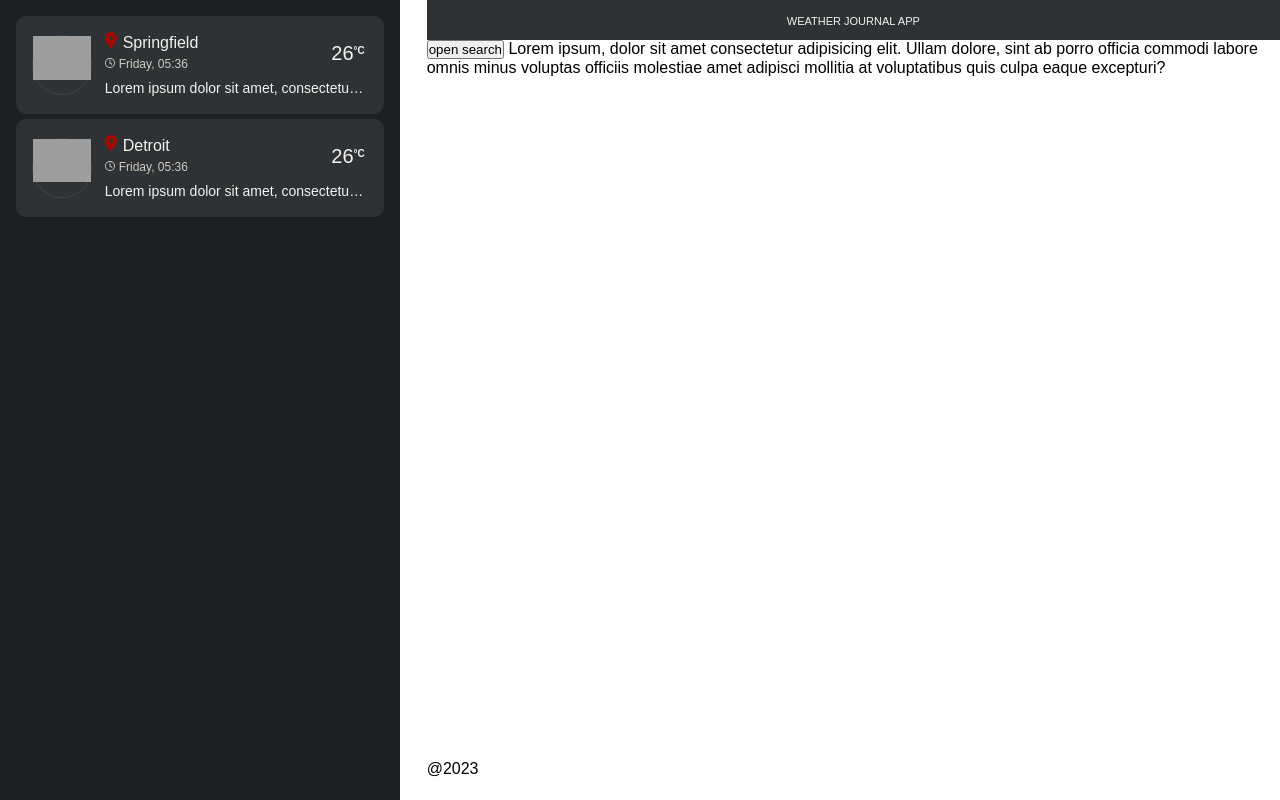
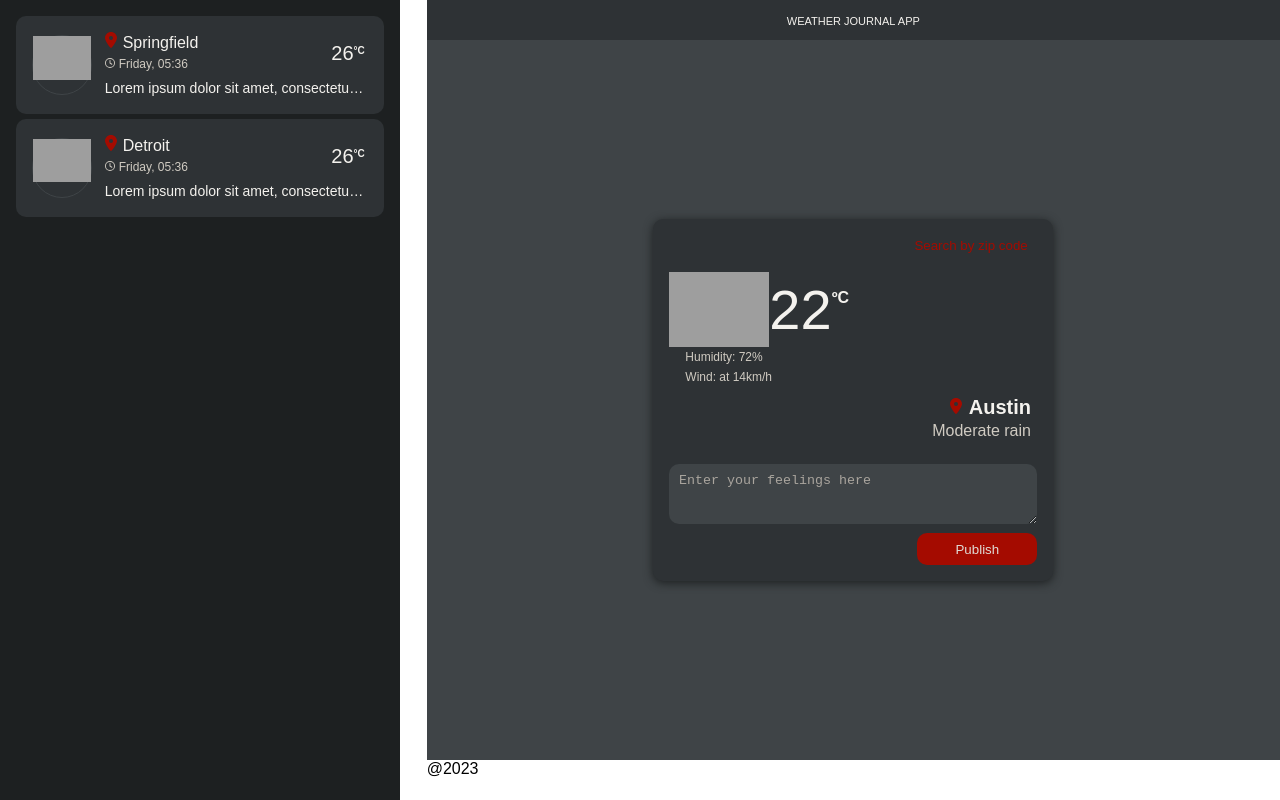
Before and after one commit to developmentpark/weather-journal-app, a website built with Parcel: page website/index.html in a window 1280 px wide. Built offline with nearby package versions, Linux system fonts and the light colour scheme; grey boxes are pictures that could not be loaded.

Commit message:
styling main & adding content

```diff
--- a/website/index.html
+++ b/website/index.html
@@ -114,11 +114,54 @@
         </div>
       </aside>
       <main>
-        <button id="search-box-opener">open search</button>
-        Lorem ipsum, dolor sit amet consectetur adipisicing elit. Ullam dolore,
-        sint ab porro officia commodi labore omnis minus voluptas officiis
-        molestiae amet adipisci mollitia at voluptatibus quis culpa eaque
-        excepturi?
+        <div class="card">
+          <button id="search-box-opener" class="button button_secondary">
+            Search by zip code
+          </button>
+
+          <div class="weather">
+            <div class="weather__header">
+              <img
+                class="weather__image"
+                src="https://openweathermap.org/img/wn/04d@2x.png"
+              />
+              <div class="weather__temp">
+                <div class="weather__temp-value">22</div>
+                <div class="weather__temp-unit">ºC</div>
+              </div>
+            </div>
+            <div class="weather__body">
+              <p class="weather__humidity">
+                Humidity: <span class="weather__humidity-value">72%</span>
+              </p>
+              <p class="weather__wind-speed">
+                Wind: at <span class="weather__wind-speed-value">14km/h</span>
+              </p>
+            </div>
+            <div class="weather__footer">
+              <div class="weather__city">
+                <svg class="icon icon_primary">
+                  <use xlink:href="./svg/icons.svg#location"></use>
+                </svg>
+                <span class="weather__city-value">Austin</span>
+              </div>
+              <p class="weather__desc">Moderate rain</p>
+            </div>
+          </div>
+
+          <div class="box-feeling">
+            <textarea
+              class="box-feeling__text-area textarea"
+              placeholder="Enter your feelings here"
+            ></textarea>
+            <button
+              id="publish"
+              class="box-feeling__publish-btn button button_primary"
+            >
+              Publish
+            </button>
+          </div>
+        </div>
       </main>
       <footer>@2023</footer>
 
--- a/website/styles/base.scss
+++ b/website/styles/base.scss
@@ -8,3 +8,21 @@ $gray-color_4: #aaa59e;
 $gray-color_5: #d0cbc2;
 $gray-color_6: #dfdbd5;
 $gray-color_7: #f4f2ee;
+
+.textarea,
+.input {
+  background-color: $gray-color_3;
+  color: $gray-color_7;
+  padding: 0.6rem;
+  border-radius: 10px;
+  border: none;
+
+  &::placeholder {
+    opacity: 1;
+    color: $gray-color_4;
+  }
+
+  &:focus {
+    outline: 0;
+  }
+}
--- /dev/null
+++ b/website/styles/card.scss
@@ -0,0 +1,85 @@
+.card {
+  margin: 2rem auto;
+  display: flex;
+  flex-direction: column;
+  gap: 1rem;
+  align-items: end;
+  padding: 1rem;
+  width: 400px;
+  border-radius: 10px;
+  background-color: $gray-color_2;
+  box-shadow: 0 2px 10px 0 $gray-color_1;
+
+  .weather {
+    width: 100%;
+  }
+
+  .box-feeling {
+    width: 100%;
+    display: flex;
+    flex-direction: column;
+    align-items: flex-end;
+    gap: 0.6rem;
+    background-color: $gray-color_2;
+
+    .box-feeling__text-area {
+      width: 100%;
+      height: 60px;
+    }
+  }
+}
+
+.weather {
+  .weather__header {
+    display: flex;
+    align-items: center;
+
+    .weather__temp {
+      display: flex;
+      color: $gray-color_7;
+
+      .weather__temp-unit {
+        position: relative;
+        top: 12px;
+        font-weight: bold;
+        font-size: 16px;
+      }
+
+      .weather__temp-value {
+        font-size: 3.5rem;
+      }
+    }
+
+    .weather__image {
+      width: 100px;
+    }
+  }
+
+  .weather__body {
+    padding-left: 1rem;
+    font-size: 12px;
+    line-height: 20px;
+    color: $gray-color_5;
+  }
+
+  .weather__footer {
+    display: flex;
+    flex-direction: column;
+    justify-content: space-between;
+    align-items: flex-end;
+    padding: 0.4rem;
+
+    .weather__city {
+      color: $gray-color_7;
+      font-size: 20px;
+      font-weight: bold;
+      line-height: 28px;
+    }
+
+    .weather__desc {
+      color: $gray-color_5;
+      font-size: 16px;
+      line-height: 20px;
+    }
+  }
+}
--- a/website/styles/index.scss
+++ b/website/styles/index.scss
@@ -3,6 +3,8 @@
 @import "./header.scss";
 @import "./aside.scss";
 @import "./post.scss";
+@import "./main.scss";
+@import "./card.scss";
 
 * {
   box-sizing: border-box;
--- /dev/null
+++ b/website/styles/main.scss
@@ -0,0 +1,6 @@
+main {
+  background-color: $gray-color_3;
+  display: flex;
+  align-items: center;
+  justify-content: center;
+}
```
